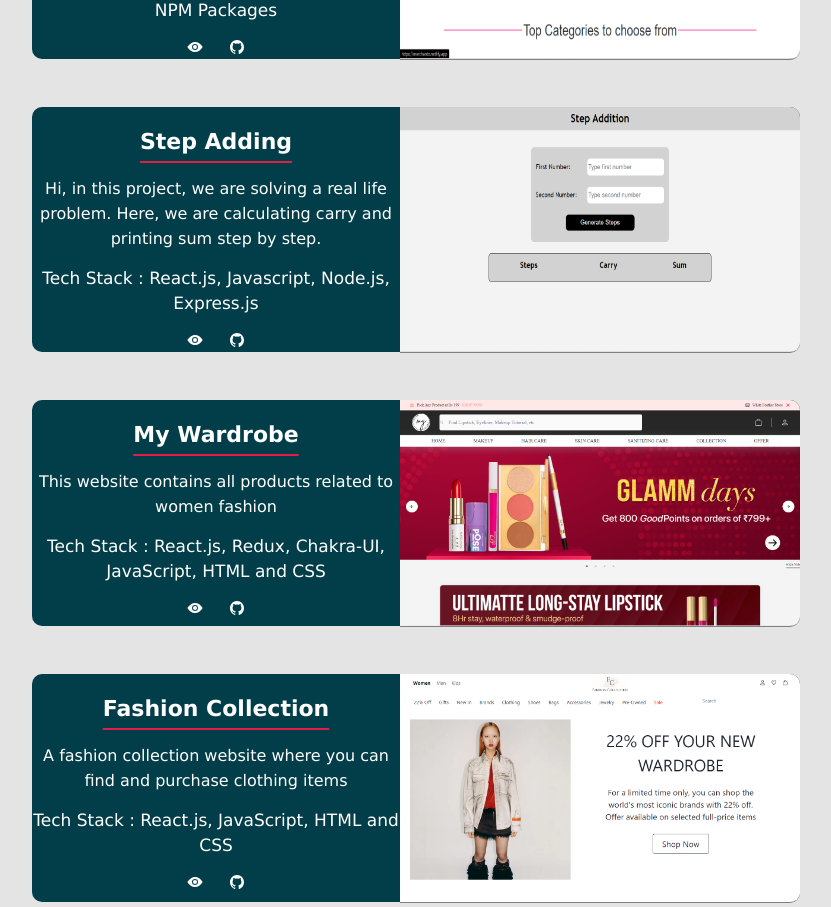
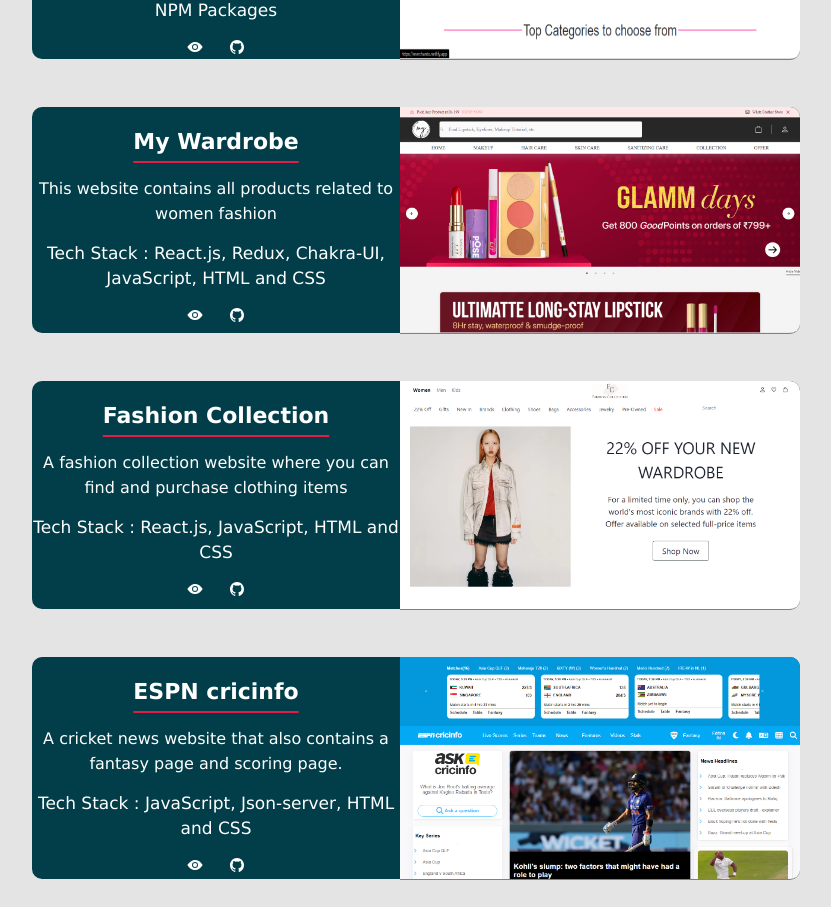
Before and after one commit to vrishabh081/vrishabh081.github.io, a React (Create React App) app: page / in a window 1280 px wide. Shown: the part 2271-3178 px from the top of the page, without its empty margins (224-1055 px from the left). Built offline with nearby package versions, Linux system fonts and the light colour scheme.

Commit message:
added updates

```diff
--- a/src/Components/Projects.jsx
+++ b/src/Components/Projects.jsx
@@ -39,7 +39,7 @@
                         <img src={Merchanto} alt="" />
                     </div>
                 </div>
-                <div id="projects-items" data-aos="fade-up">
+                {/* <div id="projects-items" data-aos="fade-up">
                     <div>
                         <h3 className="head-name">Step Adding</h3>
                         <p>Hi, in this project, we are solving a real life problem. Here, we are calculating carry and printing sum step by step.</p>
@@ -52,7 +52,7 @@
                     <div id="image-div">
                         <img src={StepAdding} alt="" />
                     </div>
-                </div>
+                </div> */}
                 <div id="projects-items" data-aos="fade-up">
                     <div>
                         <h3 className="head-name">My Wardrobe</h3>
```
